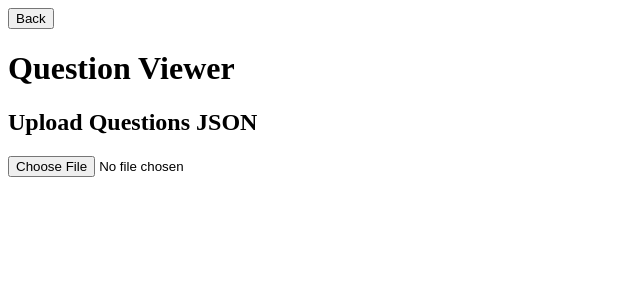
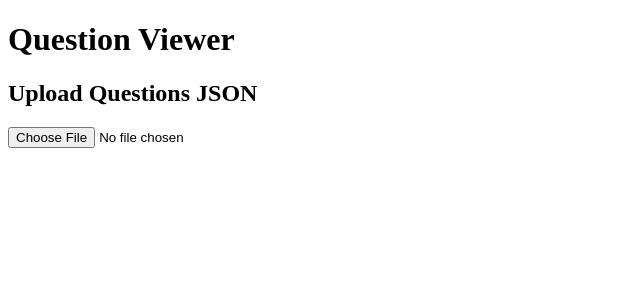
Before and after one commit to RonaldKroening/CertPrepQView, a React (Create React App) app: page / in a window 1280 px wide. Shown: the top 300 px of the page, without its empty margins (0-640 px from the left). Built offline with nearby package versions, Linux system fonts and the light colour scheme.

Commit message:
fix back button

```diff
--- a/src/App.js
+++ b/src/App.js
@@ -7,12 +7,12 @@ function App() {
 
   return (
     <div className="min-h-screen bg-gray-100 py-12 px-4">
-      <button
+      {questions ? (<button
               onClick={() => setQuestions(null)}
               className="mt-6 py-2 px-4 bg-blue-600 hover:bg-blue-700 text-white rounded-md transition-colors"
             >
               Back
-        </button>
+        </button>) : (<></>)}
       <div className="mx-auto">
         <h1 className="text-3xl font-bold text-center text-gray-800 mb-8">Question Viewer</h1>
         {!questions ? (
```
Also changed, not shown: src/components/question4.txt (deleted).
